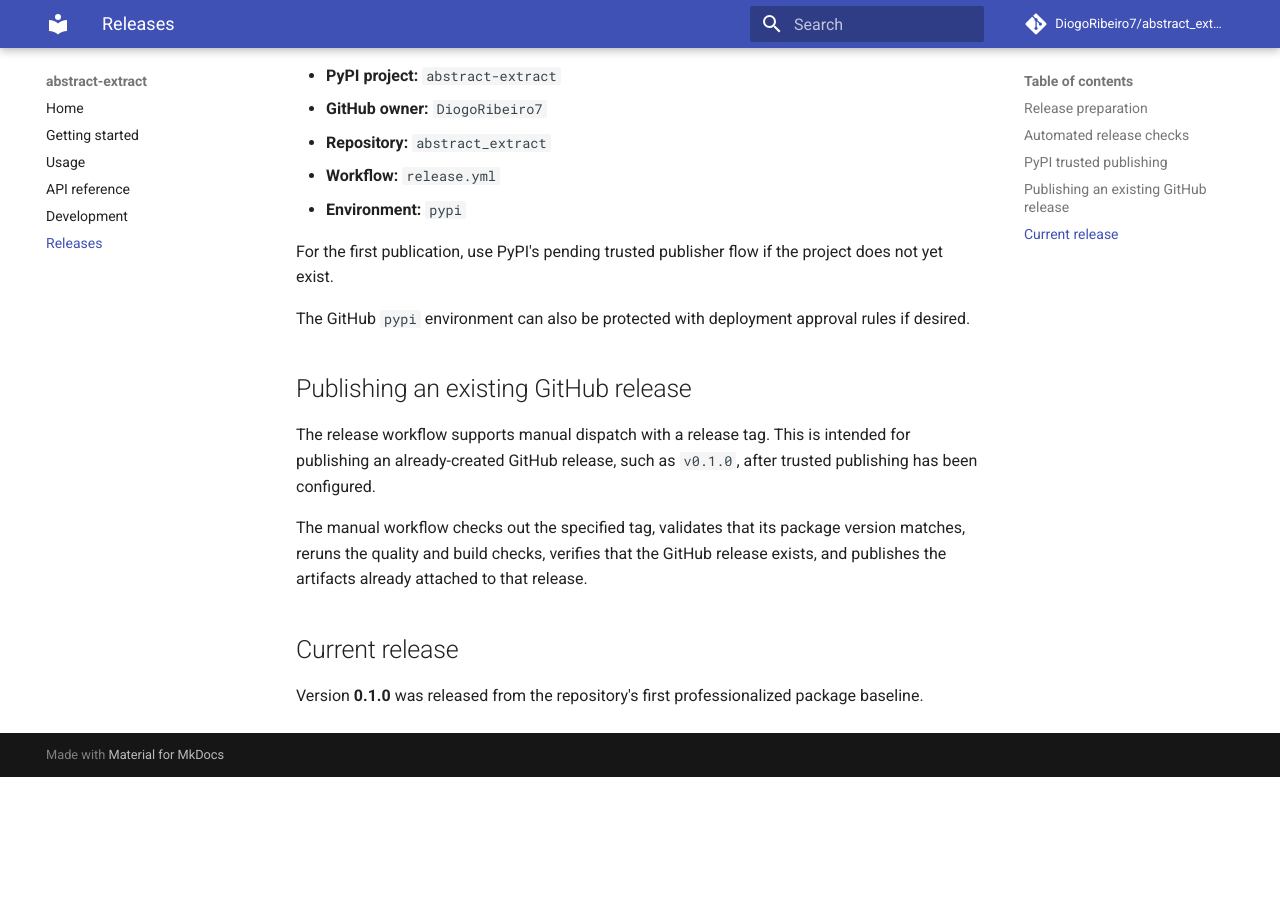
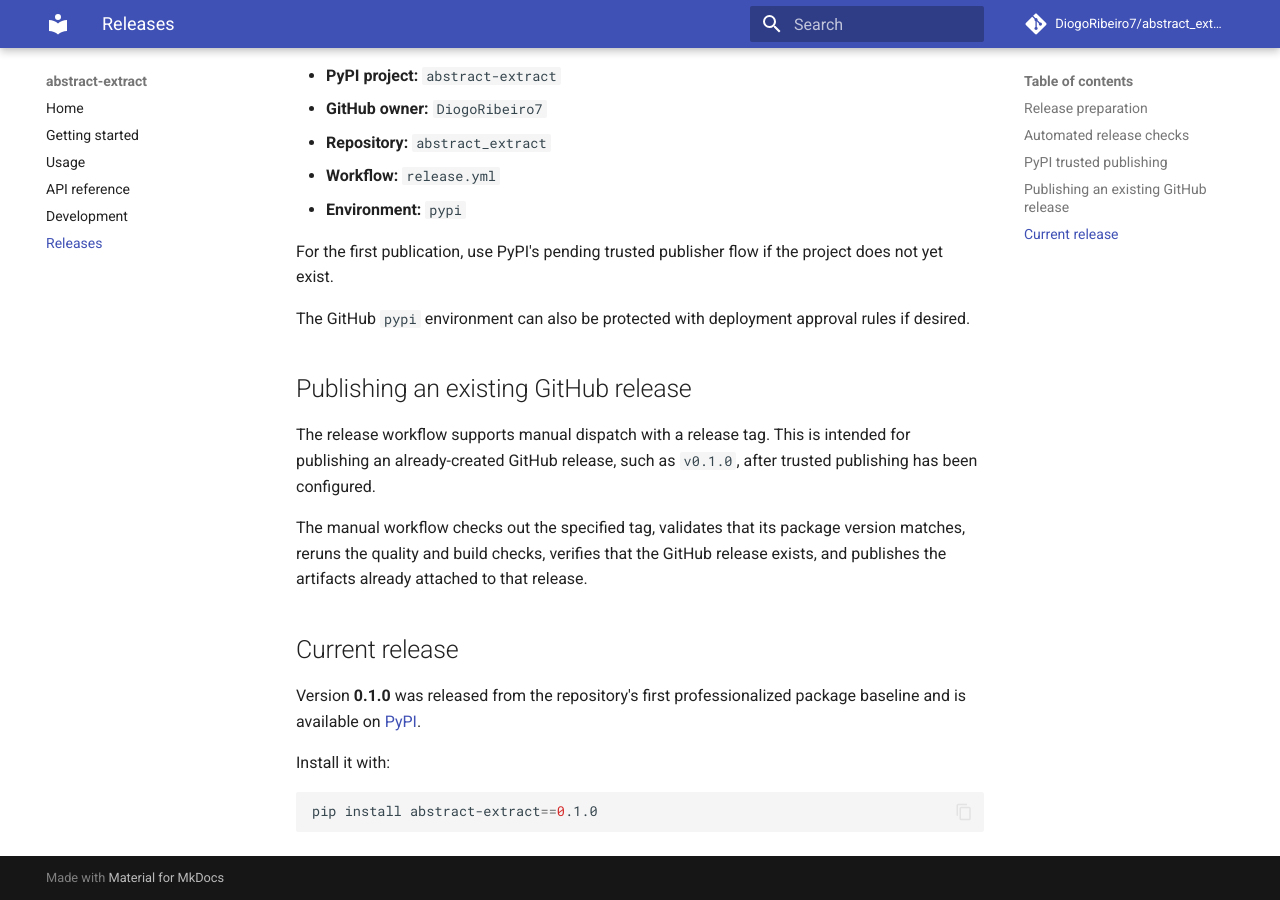
Before and after one commit to DiogoRibeiro7/abstract_extract, an MkDocs documentation site: the page built from docs/releases.md, in a window 1280 px wide and 900 px high, scrolled down 1137 px. Built offline with MkDocs 1.6.1 and Material for MkDocs 9.7.7, drawn with Linux system fonts in a browser that asks for light colours; comment, search, counter and statistics services are not loaded; before the commit the page ends 1914 px from its top, so only the background shows below that.

Commit message:
Link current PyPI release

````diff
--- a/docs/releases.md
+++ b/docs/releases.md
@@ -53,4 +53,10 @@ The manual workflow checks out the specified tag, validates that its package ver
 
 ## Current release
 
-Version **0.1.0** was released from the repository's first professionalized package baseline.
+Version **0.1.0** was released from the repository's first professionalized package baseline and is available on [PyPI](https://pypi.org/project/abstract-extract/0.1.0/).
+
+Install it with:
+
+```bash
+pip install abstract-extract==0.1.0
+```
````
